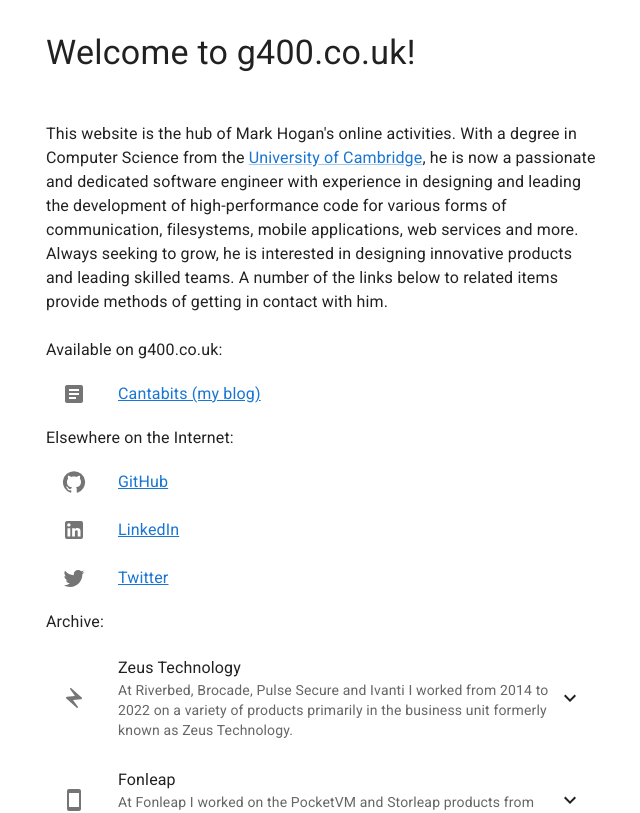
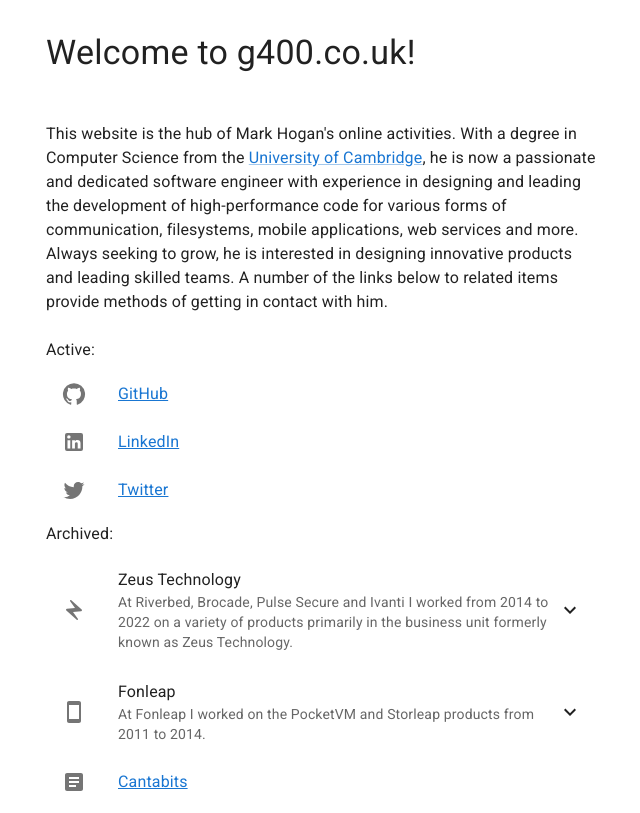
Before and after one commit to mwhogan/g400.co.uk, a React (Create React App) app: page / in a window 1280 px wide. Shown: the top 813 px of the page, without its empty margins (318-958 px from the left). Built offline with nearby package versions, Linux system fonts and the light colour scheme.

Commit message:
Moving Cantabits to the archives and removing the differentiation between content hosted on g400.co.uk and content hosted elsewhere.

```diff
--- a/src/MainLinks.js
+++ b/src/MainLinks.js
@@ -39,18 +39,7 @@
   return (
     <React.Fragment>
       <Typography>
-        Available on g400.co.uk:
-      </Typography>
-      <List>
-        <ListItemButton component="a" href="https://g400.co.uk/cantabits/">
-          <ListItemIcon>
-            <ArticleIcon />
-          </ListItemIcon>
-          <ListItemText primary="Cantabits (my blog)" primaryTypographyProps={linkTypographyProps} />
-        </ListItemButton>
-      </List>
-      <Typography>
-        Elsewhere on the Internet:
+        Active:
       </Typography>
       <List>
         <ListItemButton component="a" href="https://github.com/mwhogan">
@@ -73,7 +62,7 @@
         </ListItemButton>
       </List>
       <Typography>
-        Archive:
+        Archived:
       </Typography>
       <List>
       <ListItemButton onClick={handleZeusClick}>
@@ -158,6 +147,12 @@
           </ListItemButton>
         </List>
       </Collapse>
+        <ListItemButton component="a" href="https://g400.co.uk/cantabits/">
+          <ListItemIcon>
+            <ArticleIcon />
+          </ListItemIcon>
+          <ListItemText primary="Cantabits" primaryTypographyProps={linkTypographyProps} />
+        </ListItemButton>
         <ListItemButton component="a" href="https://g400.co.uk/cam/">
           <ListItemIcon>
             <SchoolIcon />
```
